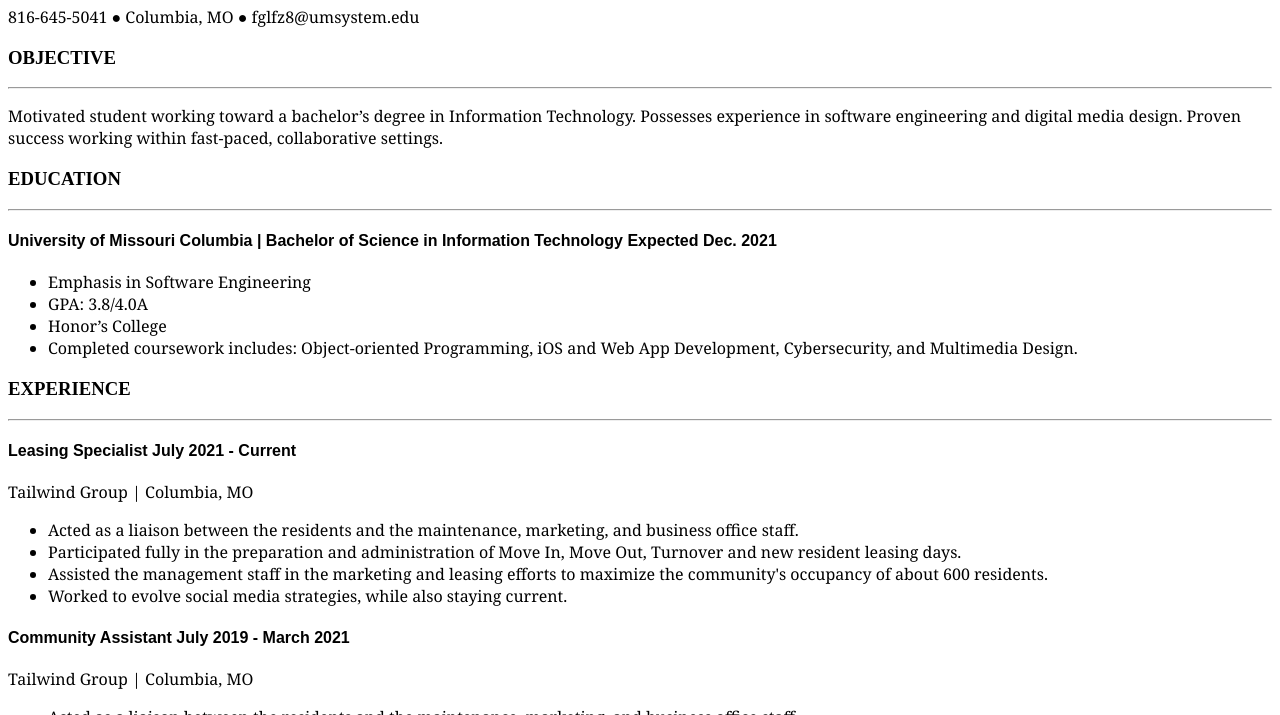
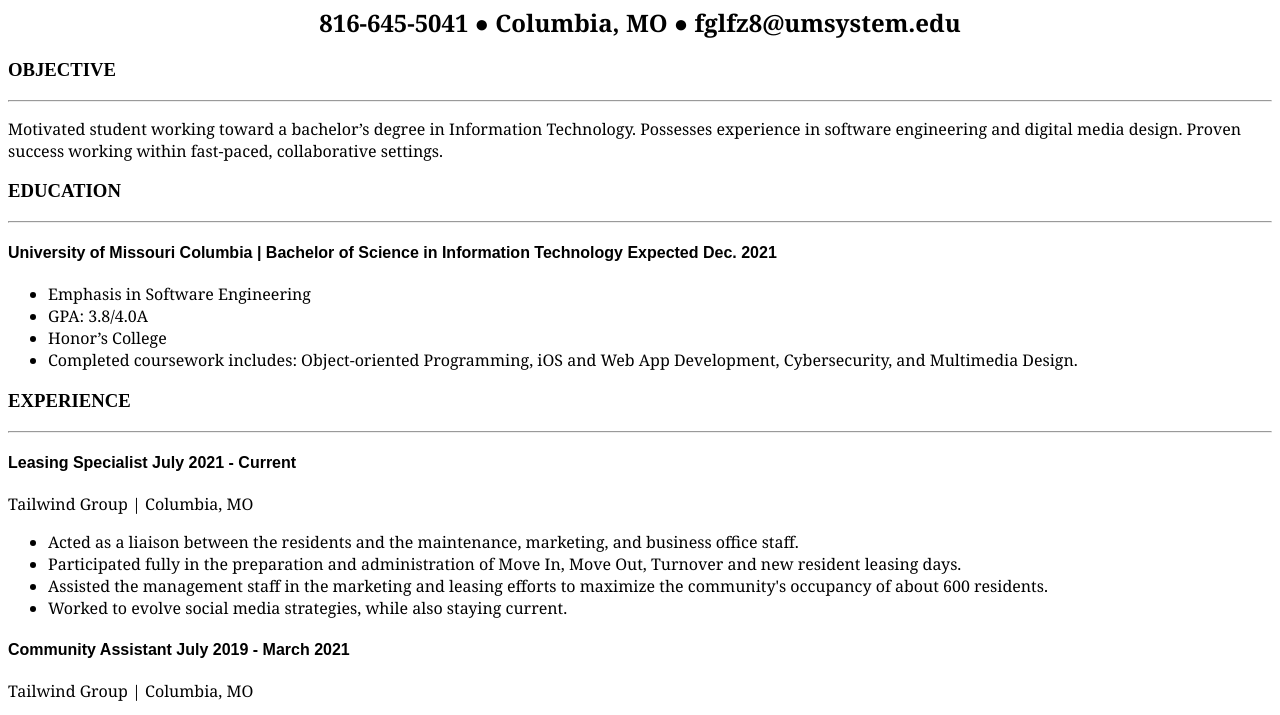
Before and after one commit to FeliciaLeaton/FeliciaLeaton.github.io, a plain HTML site: page index.html in a window 1280 px wide. Shown: the part 80-795 px from the top of the page. Drawn offline with Linux system fonts and the light colour scheme.

Commit message:
Update index.html

```diff
--- a/index.html
+++ b/index.html
@@ -2,12 +2,16 @@
 <html lang="en">
  <head>
     <meta charset="utf-8">
-    <title>hello world </title>
+    <title>Felicia Leaton</title>
 
     <style>
         h1 {
             color: green;
             font-family: Georgia, 'Times New Roman', Times, serif;
+        }
+        h2 {
+            font-family: Georgia, 'Times New Roman', Times, serif;
+            text-align: center;
         }
 
         h4 {
@@ -16,12 +20,17 @@
         p,ul {
             font-family: Georgia, 'Times New Roman', Times, serif;
         }
+       body{
+              margin: 20;
+          }
+
+
     </style>
  </head>
  <body>
 
   <h1>Felicia Leaton</h1>
-    <p>816-645-5041   ●   Columbia, MO   ●   fglfz8@umsystem.edu</p>
+    <h2>816-645-5041   ●   Columbia, MO   ●   fglfz8@umsystem.edu</h2>
 
   <h3>OBJECTIVE</h3><hr>
 
```
